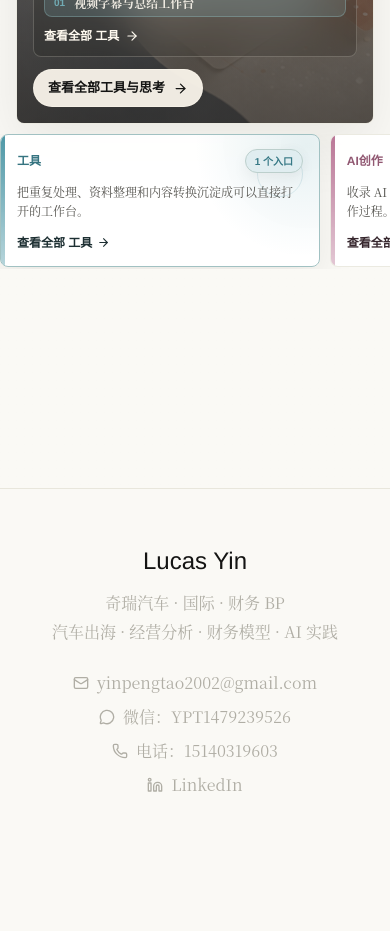
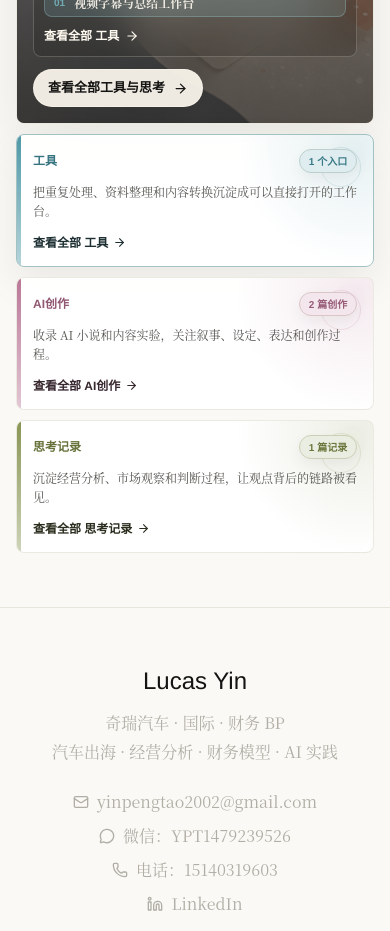
Before and after one commit to yinpengtao2002-ai/yinpengtao2002-ai.github.io, a Next.js app: page / in a window 390 px wide. Shown: the part 1200-2131 px from the top of the page. Before the commit the page ends 2051 px from the top, so only its background shows below. Built offline with nearby package versions, Linux system fonts and the light colour scheme.

Commit message:
Stack thinking cards on mobile

```diff
--- a/src/app/globals.css
+++ b/src/app/globals.css
@@ -3498,19 +3498,25 @@ h6 {
   }
 
   .home-thinking-track-rail {
-    display: flex;
+    display: grid;
+    grid-template-columns: 1fr;
     gap: 10px;
-    margin-inline: -16px;
-    overflow-x: auto;
-    padding: 0 16px 2px;
-    scroll-snap-type: x mandatory;
+    margin-inline: 0;
+    overflow: visible;
+    padding: 0;
   }
 
   .home-thinking-track-card {
-    flex: 0 0 min(82vw, 320px);
-    min-height: 0;
+    width: 100%;
+    min-height: 96px;
     padding: 0.9rem 1rem;
-    scroll-snap-align: start;
+  }
+
+  .home-thinking-track-orbit {
+    top: 12px;
+    right: 12px;
+    width: 40px;
+    height: 40px;
   }
 }
 
```
Also changed, not shown: 1 other file (tests, documents, lock files or other folders).
